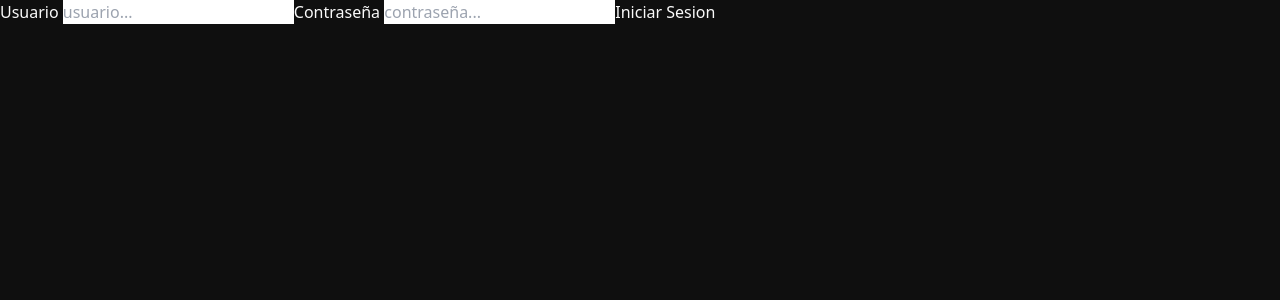
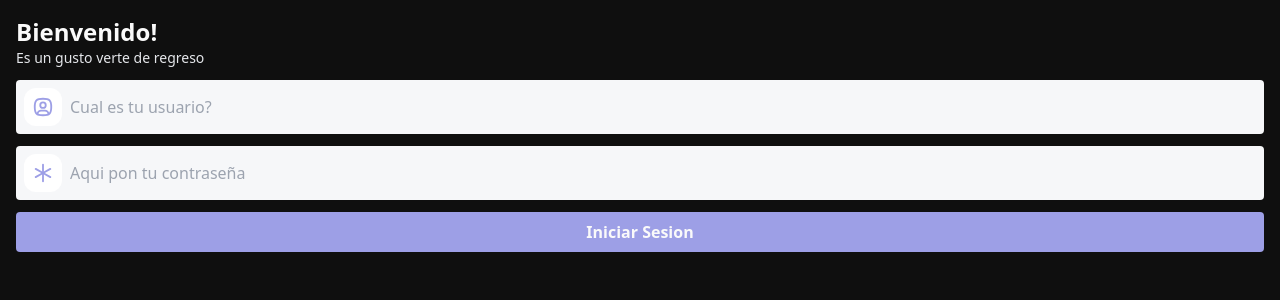
Before and after one commit to geaglts/exams-practice-app, a React (Vite) app: page / in a window 1280 px wide. Shown: the top 300 px of the page. Built offline with nearby package versions, Linux system fonts and the light colour scheme; no server answers.

Commit message:
login complete, add public exams

```diff
--- a/src/components/ExamItem.jsx
+++ b/src/components/ExamItem.jsx
@@ -1,20 +1,41 @@
-import { IconTextCaption, IconLock, IconLockOpen } from "@tabler/icons-react";
+import {
+  IconTextCaption,
+  IconLock,
+  IconLockOpen,
+  IconLink,
+} from "@tabler/icons-react";
+import toast from "react-hot-toast";
 
 const isPublic = {
   true: { name: "Publico", icon: <IconLockOpen /> },
   false: { name: "Privado", icon: <IconLock /> },
 };
 
+import { getQueryParams } from "../utils";
+
 export function ExamItem({ item }) {
+  const copyExamLink = () => {
+    const params = getQueryParams(["key"], item);
+    navigator.clipboard.writeText(
+      `${window.location.origin}/exam/${item._id}${params}`
+    );
+    toast.success("El enlace se ha copiado");
+  };
+
   return (
     <section className="bg-slate-100 rounded p-3 text-neutral-950 flex flex-col gap-1">
       <div className="flex justify-between ">
         <p>
           <b>{item.name}</b>
         </p>
-        <a target="_blank" href={`/exam/${item._id}`}>
-          <IconTextCaption color="#000" />
-        </a>
+        <div className="flex gap-2">
+          <button className="hover:text-pastel-purple" onClick={copyExamLink}>
+            <IconLink />
+          </button>
+          <a target="_blank" href={`/exam/${item._id}`}>
+            <IconTextCaption className="hover:text-pastel-purple" />
+          </a>
+        </div>
       </div>
       <p>{item.description}</p>
       <div className="flex gap-1">
--- /dev/null
+++ b/src/components/Input.jsx
@@ -0,0 +1,11 @@
+import { IconLockCog } from "@tabler/icons-react";
+import styles from "../styles/input.module.scss";
+
+export function Input({ Icon = IconLockCog, ...rest }) {
+  return (
+    <div className={styles.container}>
+      <div className={styles.icon}>{<Icon size={22} />}</div>
+      <input className={styles.input} {...rest} />
+    </div>
+  );
+}
--- /dev/null
+++ b/src/components/Toggle.jsx
@@ -0,0 +1,37 @@
+import { useState } from "react";
+import { Input } from "./Input";
+
+export function Toggle({ label = "Label", children }) {
+  const [isPublic, setIsPublic] = useState(false);
+
+  return (
+    <div className="flex flex-col gap-2">
+      <label className="flex items-center cursor-pointer">
+        <span className="mr-2 text-gray-500">
+          <i>{label}</i>
+        </span>
+        <input
+          type="checkbox"
+          className="hidden"
+          name="isPublic"
+          checked={isPublic}
+          onChange={() => setIsPublic(!isPublic)}
+        />
+        <div className="relative">
+          <div
+            className={`w-12 h-6 flex items-center rounded-full p-1 cursor-pointer ${
+              isPublic ? "bg-pastel-purple" : "bg-gray-300"
+            }`}
+          >
+            <div
+              className={`w-4 h-4 rounded-full shadow-md transform ${
+                isPublic ? "translate-x-6 bg-white" : "bg-white"
+              }`}
+            ></div>
+          </div>
+        </div>
+      </label>
+      {isPublic && children}
+    </div>
+  );
+}
--- a/src/modules/exam.module.jsx
+++ b/src/modules/exam.module.jsx
@@ -5,6 +5,8 @@ import { IconSquareRoundedMinus } from "@tabler/icons-react";
 import { classnames } from "../utils";
 
 import styles from "../styles/examModule.module.scss";
+import { Toggle } from "../components/Toggle";
+import { Input } from "../components/Input";
 
 export function NewExamForm({ show }) {
   const { changeModalStatus, loadExams } = useGlobalContext();
@@ -12,6 +14,7 @@ export function NewExamForm({ show }) {
   const onSubmit = async (evt) => {
     evt.preventDefault();
     const data = Object.fromEntries(new FormData(evt.target));
+    data.isPublic = data.isPublic === "on" ? true : false;
     await examService.createOne(data);
     await loadExams();
     changeModalStatus("newExam", false)();
@@ -43,6 +46,9 @@ export function NewExamForm({ show }) {
           placeholder="Quieres ponerle alguna descripción? (Unidad 1, etc)..."
           className="custom-input"
         />
+        <Toggle label="Quieres que tu examen sea publico?">
+          <Input type="text" name="key" placeholder="Tu clave sera?..." />
+        </Toggle>
         <div
           className={classnames(
             "flex flex-col text-[#1a1a1a] gap-2",
--- a/src/pages/login.jsx
+++ b/src/pages/login.jsx
@@ -1,6 +1,8 @@
 import { useEffect } from "react";
 import { useNavigate } from "react-router-dom";
 import { useCookies } from "react-cookie";
+import { IconUserSquareRounded, IconAsterisk } from "@tabler/icons-react";
+import { Input } from "../components/Input.jsx";
 import authService from "../services/auth";
 
 export function Login() {
@@ -26,15 +28,32 @@ export function Login() {
   if (cookies.token) return null;
 
   return (
-    <form onSubmit={onSubmit}>
-      <label>
-        Usuario <input type="text" name="username" placeholder="usuario..." />
-      </label>
-      <label>
-        Contraseña{" "}
-        <input type="password" name="password" placeholder="contraseña..." />
-      </label>
-      <button>Iniciar Sesion</button>
+    <form onSubmit={onSubmit} className="p-4 grid gap-3">
+      <div>
+        <p className="text-2xl font-semibold">Bienvenido!</p>
+        <p className="text-sm text-gray-200">Es un gusto verte de regreso</p>
+      </div>
+      <Input
+        Icon={IconUserSquareRounded}
+        type="text"
+        name="username"
+        placeholder="Cual es tu usuario?"
+      />
+      <Input
+        Icon={IconAsterisk}
+        type="password"
+        name="password"
+        placeholder="Aqui pon tu contraseña"
+      />
+      <button className="button bg-pastel-purple rounded">
+        Iniciar Sesion
+      </button>
+      {/* <p className="text-center">
+        No tienes una cuenta?{" "}
+        <a className="underline text-pastel-purple" href="/register">
+          Creala Aqui
+        </a>
+      </p> */}
     </form>
   );
 }
--- /dev/null
+++ b/src/styles/input.module.scss
@@ -0,0 +1,26 @@
+.container {
+  background-color: #f6f7f9;
+  display: grid;
+  grid-template-columns: auto 1fr;
+  align-items: center;
+  gap: 8px;
+  padding: 8px;
+  border-radius: 4px;
+
+  &:hover {
+    outline: dotted 4px #0000003f;
+  }
+
+  .icon {
+    background-color: white;
+    color: #9d9fe6;
+    padding: 8px;
+    border-radius: 12px;
+  }
+
+  .input {
+    background-color: transparent;
+    color: #1a1a1a;
+    outline: none;
+  }
+}
--- a/src/utils.js
+++ b/src/utils.js
@@ -47,3 +47,16 @@ export function classnames(...str) {
   if (str.length > 1) return str.filter(Boolean).join(" ");
   return str.join(" ");
 }
+
+export const getQueryParams = (keys, obj) => {
+  const queryParams = keys
+    .map((key) =>
+      obj[key] ? `${key}=${obj[key].replaceAll(" ", "%20")}` : false
+    )
+    .filter(Boolean)
+    .join("&");
+  if (queryParams.length > 0) {
+    return "?" + queryParams;
+  }
+  return "";
+};
--- a/tailwind.config.js
+++ b/tailwind.config.js
@@ -2,7 +2,11 @@
 export default {
   content: ["./index.html", "./src/**/*.{js,ts,jsx,tsx}"],
   theme: {
-    extend: {},
+    extend: {
+      colors: {
+        "pastel-purple": "#9d9fe6",
+      },
+    },
   },
   plugins: [],
 };
```
